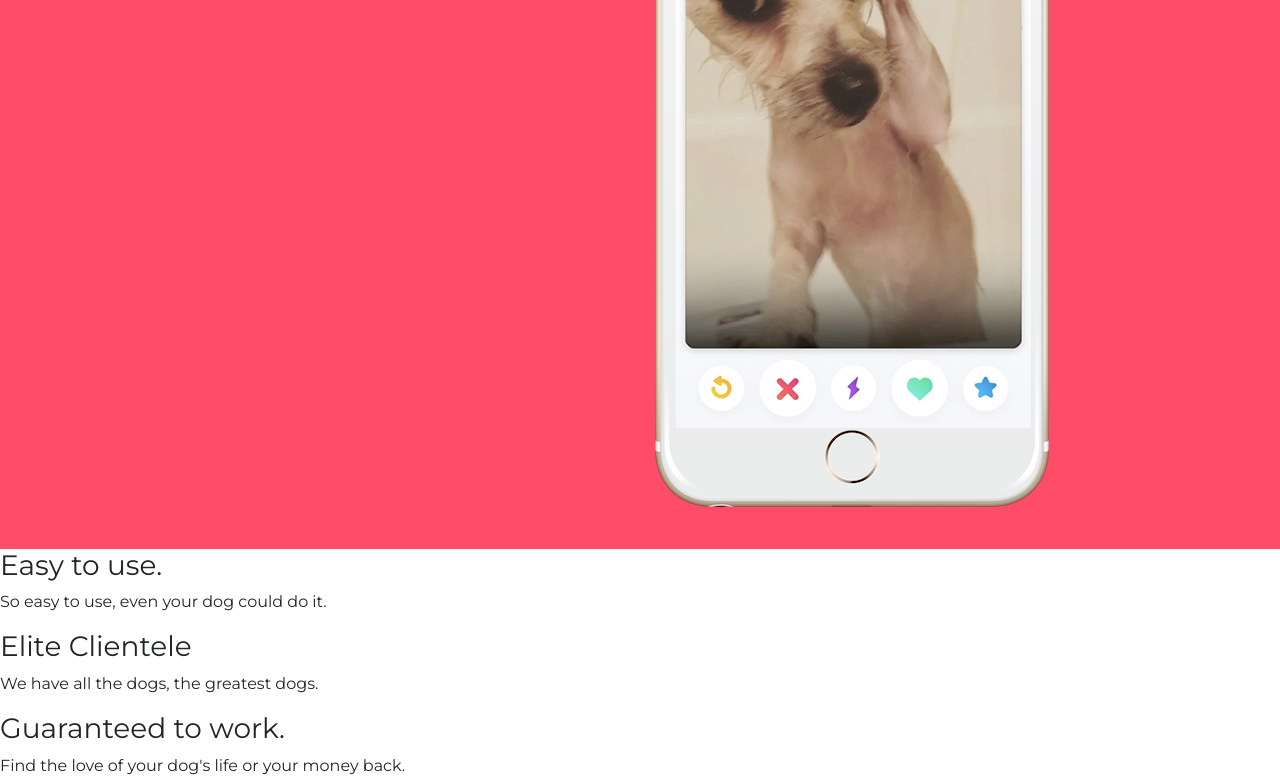
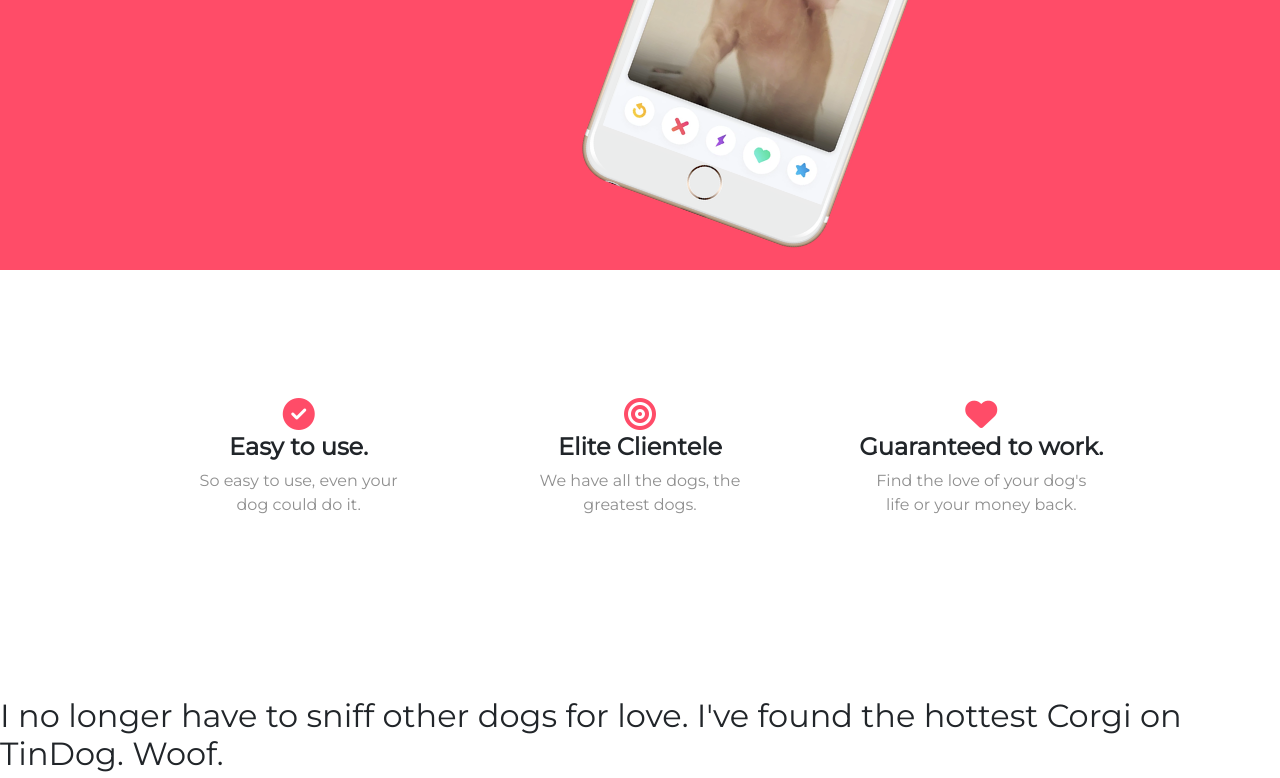
Before and after one commit to futurimco/tindog, a plain HTML site: page index.html in a window 1280 px wide. Shown: the part 485-1263 px from the top of the page. Drawn offline with nearby package versions, Linux system fonts and the light colour scheme.

Commit message:
features_section_completed

```diff
--- a/css/styles.css
+++ b/css/styles.css
@@ -45,3 +45,43 @@ color: white;
 {
     padding: 0 18px;
 }
+.download_button
+{
+    margin:5% 5% 0% 0;
+}
+.iphoneimg
+{
+    width: 60%;
+    transform: rotate(20deg);
+}
+h1:hover{
+
+ color  : black;
+}
+.featuresdiv
+
+{
+    text-align: center;
+    margin: 10% 10% 10% 10%;
+
+}
+h3
+{
+    font-size: 1.5rem;
+    font-weight: bold;
+}
+.feature_icons
+{
+ color:   #ff4c68;
+ margin:auto;
+}
+.features_p
+{
+    width: 70%;
+    margin: auto;
+    color: #8f8f8f;
+}
+.features_col
+{
+    margin-bottom: 5%;
+}
--- a/index.html
+++ b/index.html
@@ -52,11 +52,11 @@
     <div class="row">
     <div class="col-lg-6">
       <h1>Meet new and interesting dogs nearby.</h1>
-      <button type="button" class="btn btn-dark btn-lg" style="position: relative;"> <i style="position:absolute; top:12px;" class="fab fa-apple"></i>&nbsp &nbsp Download</button>
-      <button type="button" class="btn btn-outline-light btn-lg"><i class="fa-brands fa-google-play"></i>  Download</button>
+      <button type="button" class="btn btn-dark btn-lg download_button" style="position: relative;"> <i style="position:absolute; top:12px;" class="fab fa-apple"></i>&nbsp &nbsp Download</button>
+      <button type="button" class="btn btn-outline-light btn-lg download_button" ><i class="fa-brands fa-google-play"></i>  Download</button>
     </div>
     <div  class="col-lg-6">
-      <img src="images/iphone6.png" alt="iphone-mockup">
+      <img class="iphoneimg" src="images/iphone6.png" alt="iphone-mockup">
     </div>
 </div >
 </div>
@@ -66,15 +66,23 @@
   <!-- Features -->
 
   <section id="features">
-
+    <div class="row featuresdiv">
+<div class="col-lg-4 col-md-12 features_col">
+  <i  class="fa-sharp fa-solid fa-circle-check feature_icons fa-2x"></i>
     <h3>Easy to use.</h3>
-    <p>So easy to use, even your dog could do it.</p>
-
-    <h3>Elite Clientele</h3>
-    <p>We have all the dogs, the greatest dogs.</p>
-
+    <p class="features_p">So easy to use, even your dog could do it.</p>
+</div>
+    <div class="col-lg-4 col-md-12 features_col">
+      <i class="fa-sharp fa-solid fa-bullseye feature_icons fa-2x"></i>
+<h3>Elite Clientele</h3>
+    <p class="features_p" >We have all the dogs, the greatest dogs.</p>
+</div>
+<div class= "col-lg-4 col-md-12 features_col">
+  <i class="fa-solid fa-heart feature_icons fa-2x"></i>
     <h3>Guaranteed to work.</h3>
-    <p>Find the love of your dog's life or your money back.</p>
+    <p class="features_p">Find the love of your dog's life or your money back.</p>
+  </div>
+  </div>
 
   </section>
 
```
